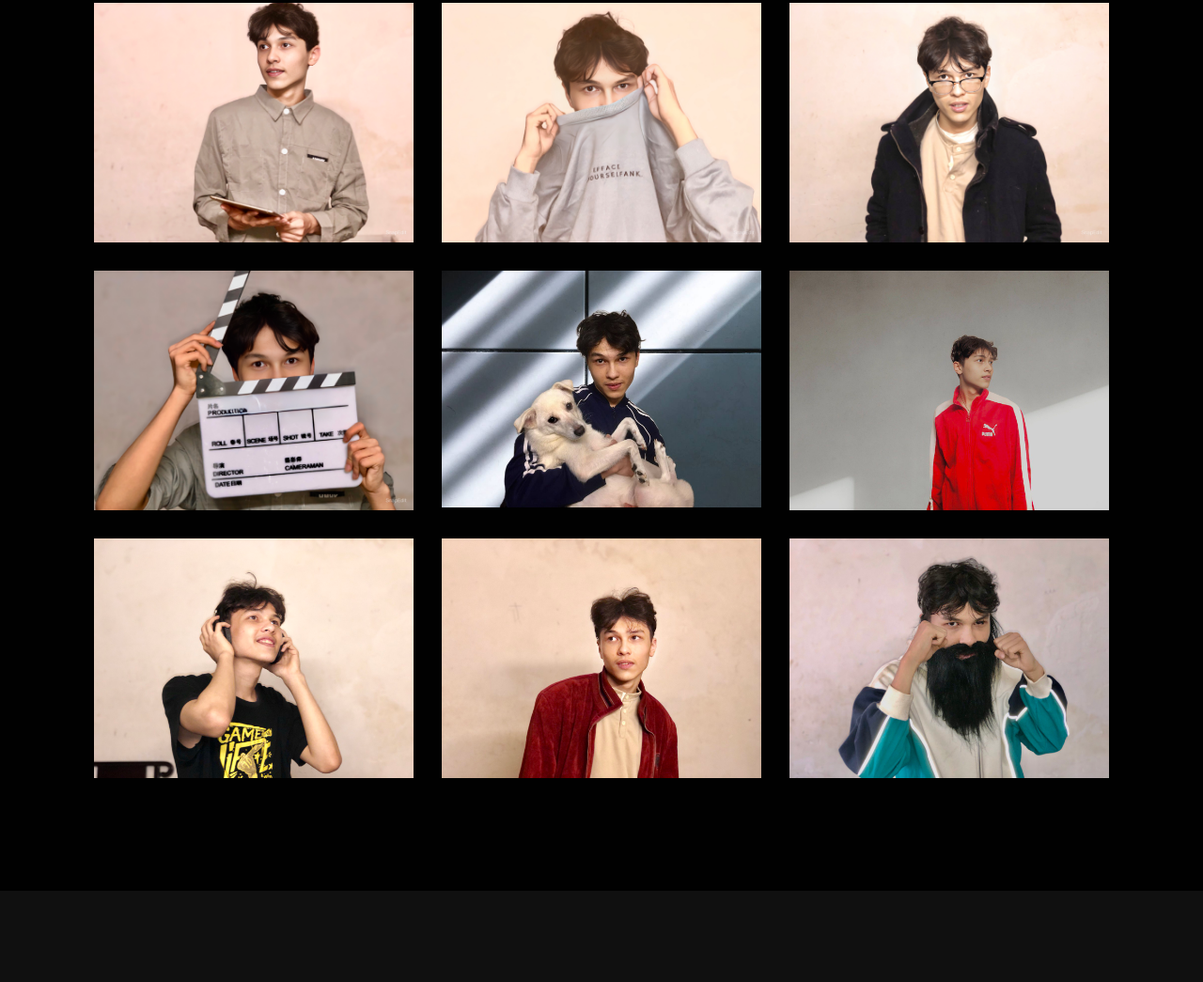
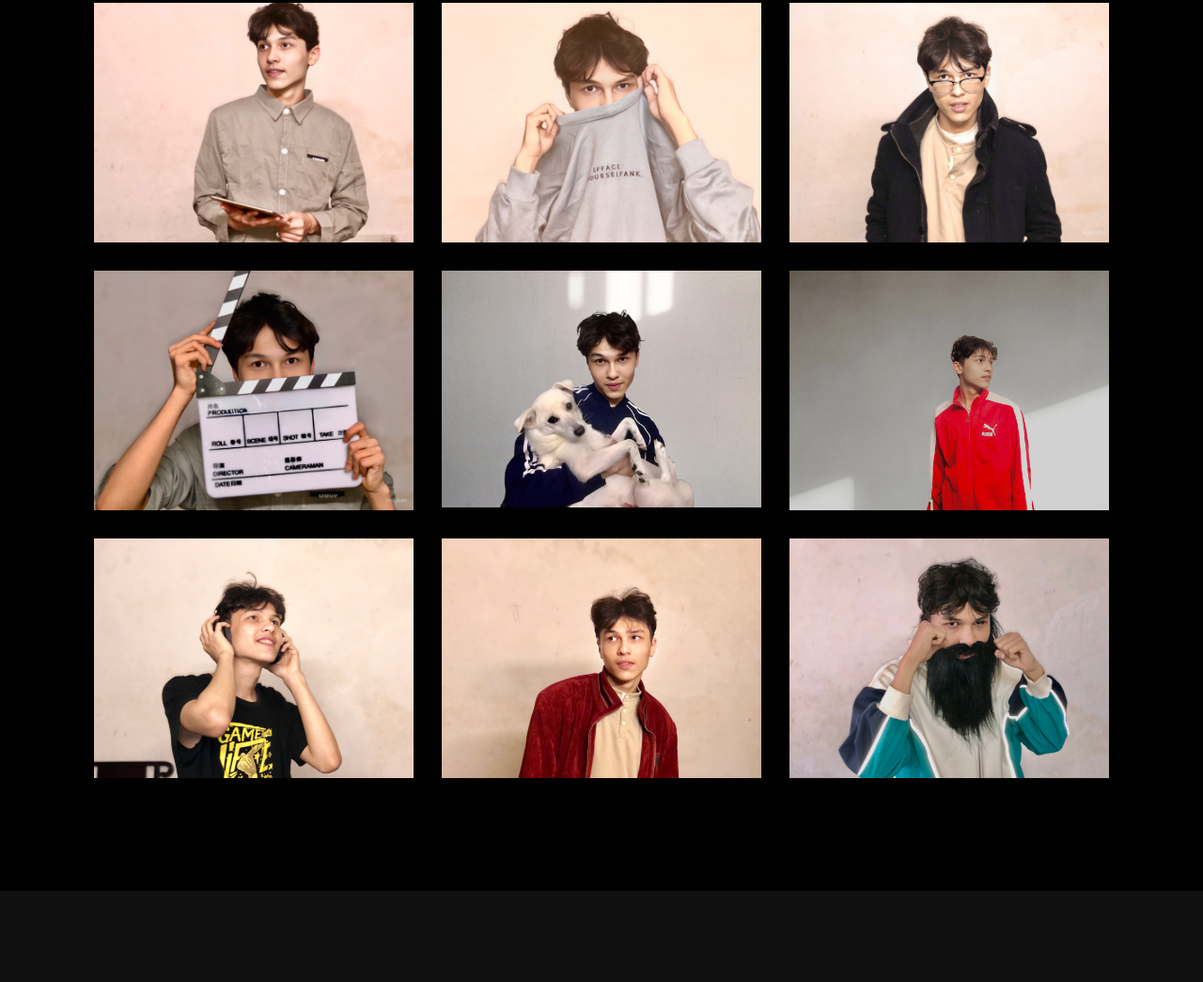
Before and after one commit to tinmin76/garrely, a plain HTML site: page index.html in a window 1280 px wide. Shown: the part 1181-2226 px from the top of the page at 94% size. Drawn offline with Linux system fonts and the light colour scheme; a web font is replaced by a local one.

Commit message:
Update index.html

```diff
--- a/index.html
+++ b/index.html
@@ -161,7 +161,7 @@
                 <div class="col-md-4 gallery-item animate-box" data-animate-effect="fadeInUp">
                     <a href="images/photo_2024-01-08_03-47-10.jpg" title="фото8" class="img-zoom">
                         <div class="gallery-box">
-                            <div class="gallery-img"> <img src="images/photo_2024-01-08_03-47-10.jpg" class="img-fluid mx-auto d-block" alt=""> </div>
+                            <div class="gallery-img"> <img src="images/IMG_2511.jpeg" class="img-fluid mx-auto d-block" alt=""> </div>
                             <div class="gallery-detail text-center"> <i class="ti-plus"></i> </div>
                         </div>
                     </a>
```
